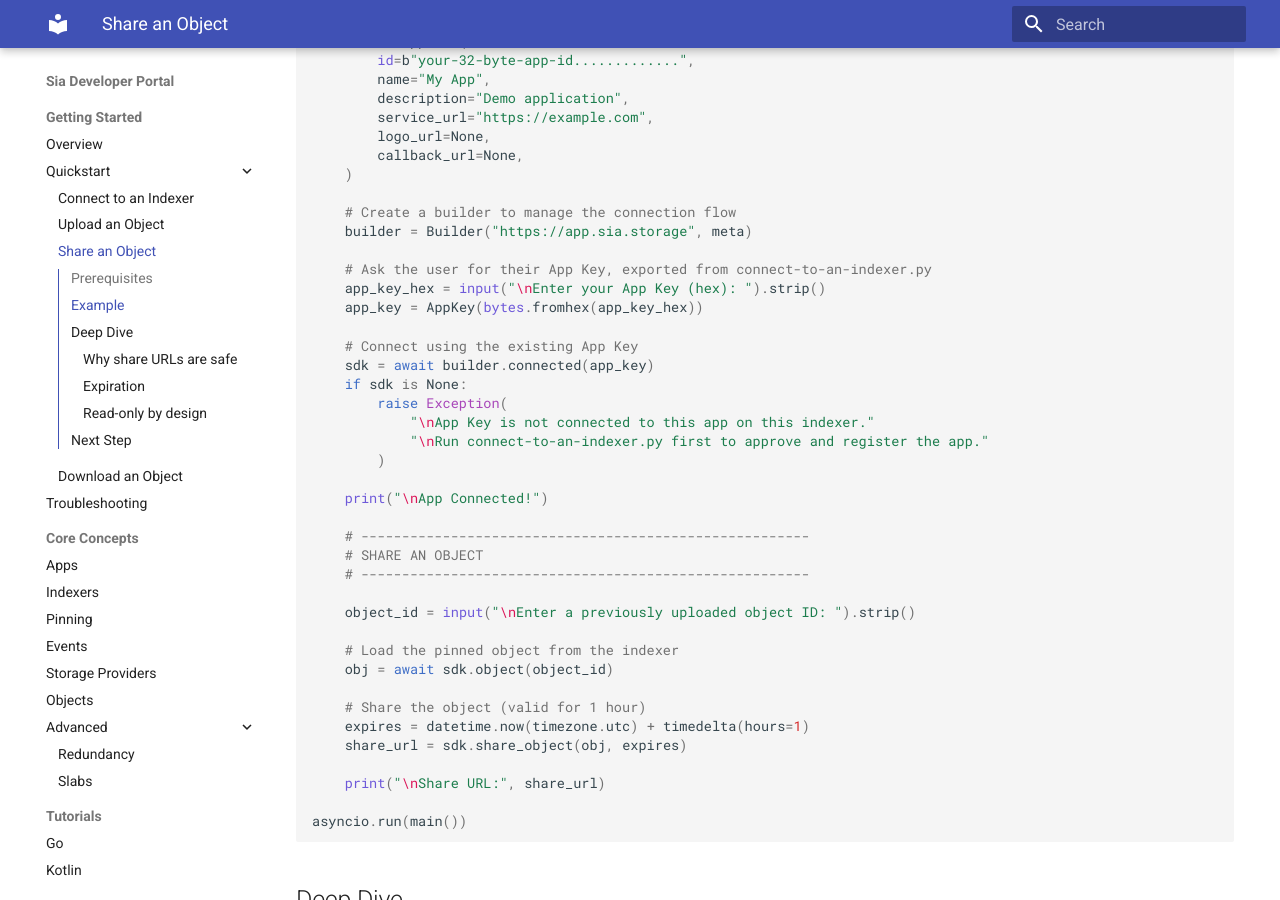
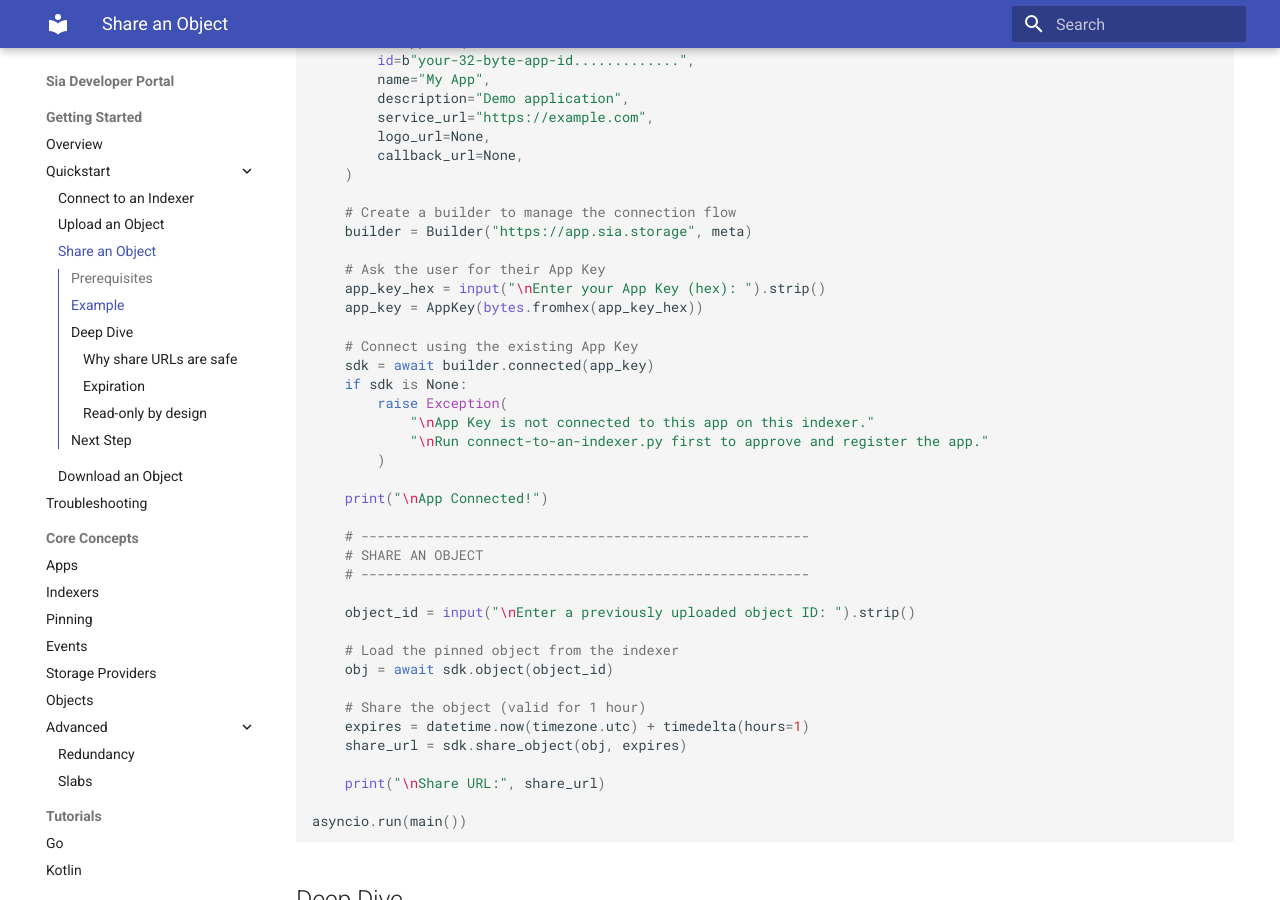
Before and after one commit to SiaFoundation/developer-portal, an MkDocs documentation site: the page built from docs/getting-started/quickstart/share-an-object.md, in a window 1280 px wide and 900 px high, scrolled down 1432 px. Built offline with MkDocs 1.6.1 and Material for MkDocs 9.7.7, drawn with Linux system fonts in a browser that asks for light colours.

Commit message:
Fixed python comments

```diff
--- a/docs/getting-started/quickstart/share-an-object.md
+++ b/docs/getting-started/quickstart/share-an-object.md
@@ -65,7 +65,7 @@
         # Create a builder to manage the connection flow
         builder = Builder("https://app.sia.storage", meta)
 
-        # Ask the user for their App Key, exported from connect-to-an-indexer.py
+        # Ask the user for their App Key
         app_key_hex = input("\nEnter your App Key (hex): ").strip()
         app_key = AppKey(bytes.fromhex(app_key_hex))
 
```
Also changed, not shown: docs/getting-started/quickstart/download-an-object.md (+1 -1 lines), docs/getting-started/quickstart/upload-an-object.md (+1 -1 lines).
